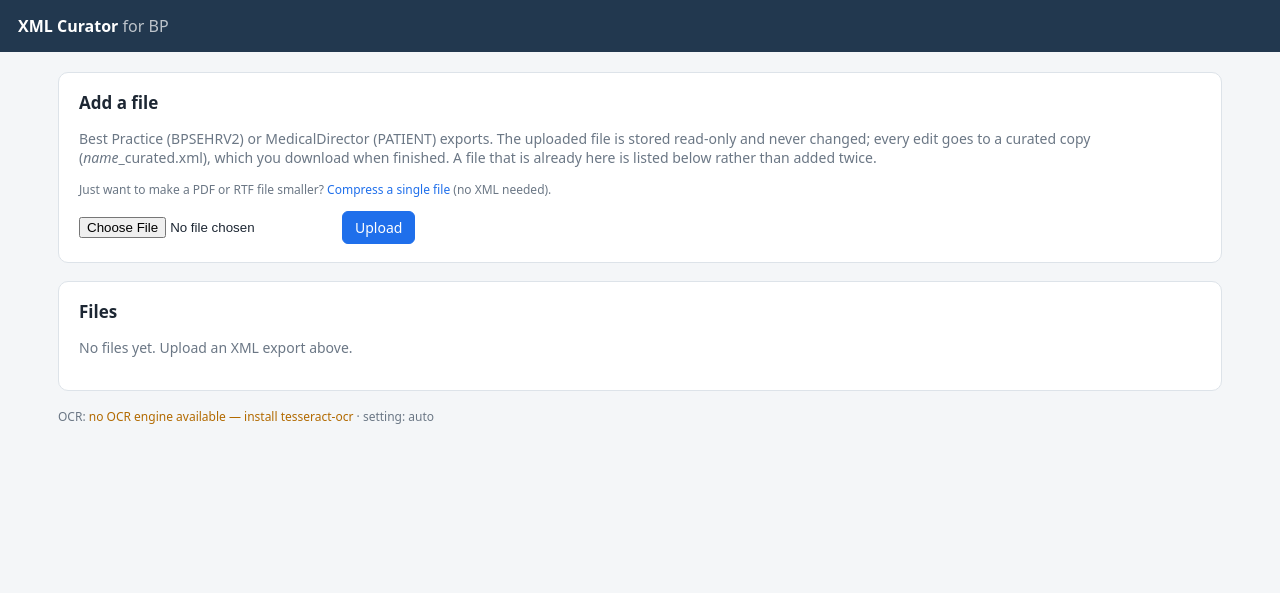
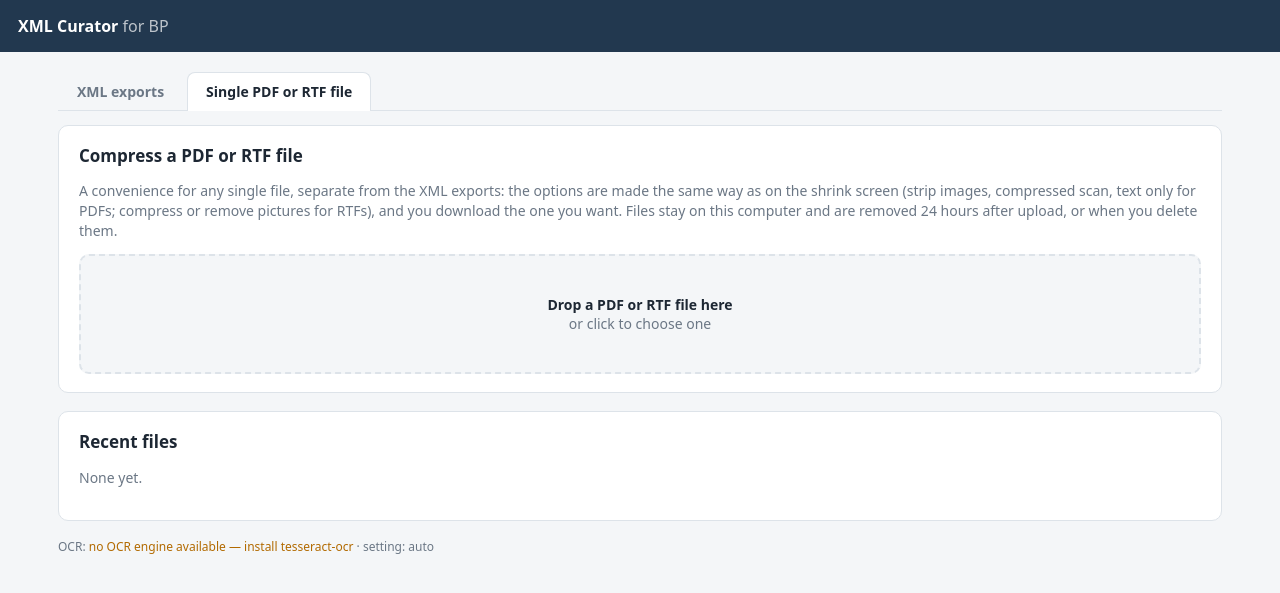
Before and after one commit to auroscope/xml_curator_for_BP_MD, a Flask app: page /?tab=file in a window 1280 px wide. Shown: the top 593 px of the page. Run offline with Flask 3, Linux system fonts and the light colour scheme; data that the repository does not hold is empty; some libraries are stand-ins or nearby versions.

Commit message:
Start page: tabs for XML exports and single files, uploads with a progress bar
The start page now has two tabs, XML exports (default) and Single PDF or RTF file, each with the
content of its former page; /file_compress redirects to the second. Both upload by drag and drop with
a progress bar, MB count and Cancel, then 'Processing' while the server reads the file; the server
answers the page's uploader with the next address as JSON, so flash messages still arrive.

A global [hidden] rule makes the hidden attribute win over display styles: 'Save & next' on the last
document and the text-confirm box were showing when they should not.

Co-Authored-By: Claude Opus 5.5 <noreply@anthropic.com>

```diff
--- a/app.py
+++ b/app.py
@@ -103,8 +103,19 @@ def require(wid):
 
 @app.route('/')
 def index():
+    """Start page: XML exports (default) and single-file compress, as tabs."""
+    files.cleanup()
     return render_template('index.html', workspaces=ws.list(), ocr_status=ocr.engine_status(),
-                           today=f'{datetime.now():%d%m%Y}')
+                           today=f'{datetime.now():%d%m%Y}', tab='file' if request.args.get('tab') == 'file' else 'xml',
+                           recent=files.recent(), keep_hours=FC.KEEP_HOURS)
+
+
+def _after_upload(url):
+    """Where to go after an upload: a redirect, or for the page's own uploader (which shows upload progress and
+    then goes there itself) the address as JSON. Flash messages are kept for that page either way."""
+    if request.headers.get('X-Upload') == '1':
+        return jsonify({'location': url})
+    return redirect(url)
 
 
 @app.route('/upload', methods=['POST'])
@@ -112,19 +123,19 @@ def upload():
     f = request.files.get('file')
     if not f or not f.filename:
         flash('Choose an XML file to upload.', 'warning')
-        return redirect(url_for('index'))
+        return _after_upload(url_for('index'))
     try:
         wid, existed = ws.create(f.stream, f.filename)
     except WorkspaceError as e:
         flash(str(e), 'danger')
-        return redirect(url_for('index'))
+        return _after_upload(url_for('index'))
     if existed:
         flash(f'{f.filename} is already in the curator (same file). Opened its existing workspace, with any '
               'changes you made to it.', 'warning')
-        return redirect(url_for('documents', wid=wid))
+        return _after_upload(url_for('documents', wid=wid))
     cands.start_precompute(wid)
     flash(f'Uploaded {f.filename}. The original is kept read-only; all edits go to a working copy.', 'success')
-    return redirect(url_for('documents', wid=wid))
+    return _after_upload(url_for('documents', wid=wid))
 
 
 @app.route('/w/<wid>/download')
@@ -853,21 +864,22 @@ def _file_meta(fid):
 
 @app.route('/file_compress', methods=['GET', 'POST'])
 def file_compress():
-    """Compress a single PDF or RTF file and download the result: a convenience, separate from the XML files."""
+    """Compress a single PDF or RTF file and download the result: a convenience, separate from the XML files.
+    The upload form and recent files are the start page's second tab."""
+    home = url_for('index', tab='file')
     if request.method == 'POST':
         f = request.files.get('file')
         if not f or not f.filename:
             flash('Choose a PDF or RTF file first.', 'danger')
-            return redirect(url_for('file_compress'))
+            return _after_upload(home)
         try:
             fid = files.create(f.filename, f.read())
         except FC.FileError as e:
             flash(str(e), 'danger')
-            return redirect(url_for('file_compress'))
+            return _after_upload(home)
         files.start(fid)
-        return redirect(url_for('file_result', fid=fid))
-    files.cleanup()
-    return render_template('file_compress.html', recent=files.recent(), keep_hours=FC.KEEP_HOURS)
+        return _after_upload(url_for('file_result', fid=fid))
+    return redirect(home)
 
 
 @app.route('/file_compress/<fid>')
@@ -901,7 +913,7 @@ def file_delete(fid):
     meta = _file_meta(fid)
     files.delete(fid)
     flash(f"Deleted {meta['name']} and its compressed versions.", 'success')
-    return redirect(url_for('file_compress'))
+    return redirect(url_for('index', tab='file'))
 
 
 @app.route('/file_compress/<fid>/file/<option>')
--- a/static/app.css
+++ b/static/app.css
@@ -54,7 +54,17 @@ a:hover { text-decoration: underline; }
 .dropzone { display: flex; align-items: center; justify-content: center; text-align: center; margin-top: 12px; min-height: 120px;
   border: 2px dashed var(--line); border-radius: 10px; background: var(--bg); cursor: pointer; position: relative; }
 .dropzone:hover, .dropzone.over { border-color: var(--accent); background: var(--accent-soft); }
-.dropzone.busy { cursor: progress; opacity: .7; }
+[hidden] { display: none !important; }      /* the hidden attribute wins over display: flex etc. */
+.upload-progress { margin-top: 12px; padding: 18px; border: 1px solid var(--line); border-radius: 10px; background: var(--bg);
+  display: flex; flex-direction: column; align-items: center; gap: 8px; text-align: center; }
+.upload-progress progress { width: min(420px, 100%); height: 12px; accent-color: var(--accent); }
+.upload-name { font-weight: 600; word-break: break-all; }
+.upload-error { margin-top: 10px; }
+.home-tabs { display: flex; gap: 4px; margin-bottom: 14px; border-bottom: 1px solid var(--line); }
+.home-tab { padding: 9px 18px; border: 1px solid transparent; border-bottom: 0; border-radius: 8px 8px 0 0; color: var(--muted);
+  font-weight: 600; margin-bottom: -1px; }
+.home-tab:hover { color: var(--ink); }
+.home-tab.active { background: var(--panel); border-color: var(--line); color: var(--ink); }
 .dropzone input[type=file] { position: absolute; inset: 0; opacity: 0; cursor: pointer; }
 .grid { width: 100%; border-collapse: collapse; }
 .grid th, .grid td { padding: 8px 10px; border-bottom: 1px solid var(--line); text-align: left; vertical-align: top; }
--- /dev/null
+++ b/static/upload.js
@@ -0,0 +1,79 @@
+// Upload boxes (form[data-upload]): drop a file or choose one, and it is sent in the background with a progress bar.
+// The server answers with where to go next ({"location": ...}); flash messages are waiting for that page.
+(function () {
+  const mb = n => (n / 1048576).toFixed(1) + ' MB';
+
+  document.querySelectorAll('form[data-upload]').forEach(form => {
+    const input = form.querySelector('input[type=file]');
+    const zone = form.querySelector('.dropzone');
+    const box = form.querySelector('.upload-progress');
+    const bar = box.querySelector('progress');
+    const status = box.querySelector('.upload-status');
+    const cancel = box.querySelector('.upload-cancel');
+    let xhr = null;
+
+    function reset(message) {
+      xhr = null;
+      box.hidden = true;
+      zone.hidden = false;
+      input.value = '';
+      if (message) {
+        const div = document.createElement('div');
+        div.className = 'flash flash-danger upload-error';
+        div.textContent = message;
+        form.querySelectorAll('.upload-error').forEach(e => e.remove());
+        form.appendChild(div);
+      }
+    }
+
+    function send(file) {
+      if (!file || xhr) return;
+      form.querySelectorAll('.upload-error').forEach(e => e.remove());
+      zone.hidden = true;
+      box.hidden = false;
+      cancel.hidden = false;
+      box.querySelector('.upload-name').textContent = file.name;
+      bar.max = file.size || 1;
+      bar.value = 0;
+      status.textContent = 'Starting the upload…';
+
+      const data = new FormData(form);
+      data.set('file', file, file.name);
+      xhr = new XMLHttpRequest();
+      xhr.open('POST', form.action);
+      xhr.setRequestHeader('X-Upload', '1');
+      xhr.upload.addEventListener('progress', e => {
+        if (!e.lengthComputable) return;
+        bar.max = e.total;
+        bar.value = e.loaded;
+        status.textContent = `Uploading: ${mb(e.loaded)} of ${mb(e.total)} · ${Math.floor(100 * e.loaded / e.total)}%`;
+      });
+      xhr.upload.addEventListener('load', () => {
+        bar.removeAttribute('value');                       // indeterminate while the server reads the file
+        cancel.hidden = true;
+        status.textContent = 'Uploaded. Processing the file…';
+      });
+      xhr.addEventListener('load', () => {
+        let next = null;
+        try { next = JSON.parse(xhr.responseText).location; } catch (e) {}
+        if (xhr.status === 200 && next) { location.href = next; return; }
+        reset(xhr.status === 413 ? 'The file is larger than the upload limit.'
+                                 : `The upload failed (${xhr.status || 'no response'}). Please try again.`);
+      });
+      xhr.addEventListener('error', () => reset('The upload failed: the connection to the server was lost.'));
+      xhr.addEventListener('abort', () => reset());
+      xhr.send(data);
+    }
+
+    cancel.addEventListener('click', () => { if (xhr) xhr.abort(); });
+    input.addEventListener('change', () => send(input.files[0]));
+    ['dragenter', 'dragover'].forEach(t => zone.addEventListener(t, e => { e.preventDefault(); zone.classList.add('over'); }));
+    ['dragleave', 'drop'].forEach(t => zone.addEventListener(t, () => zone.classList.remove('over')));
+    zone.addEventListener('drop', e => { e.preventDefault(); send(e.dataTransfer.files[0]); });
+  });
+
+  // A file dropped outside a box would otherwise be opened by the browser, leaving the app
+  ['dragover', 'drop'].forEach(t => window.addEventListener(t, e => {
+    if (!e.target.closest || !e.target.closest('.dropzone')) e.preventDefault();
+  }));
+})();
--- /dev/null
+++ b/templates/_upload.html
@@ -0,0 +1,17 @@
+{# A drag-and-drop upload box. static/upload.js sends the file in the background with a progress bar. #}
+{% macro upload_box(action, accept, prompt) -%}
+<form action="{{ action }}" method="post" enctype="multipart/form-data" class="upload-form" data-upload>
+  <input type="hidden" name="_csrf" value="{{ csrf_token() }}">
+  <label class="dropzone">
+    <input type="file" name="file" accept="{{ accept }}" required>
+    <span class="dropzone-text"><strong>{{ prompt }}</strong><br><span class="muted">or click to choose one</span></span>
+  </label>
+  <div class="upload-progress" hidden>
+    <div class="upload-name"></div>
+    <progress max="1" value="0"></progress>
+    <div class="upload-status muted small"></div>
+    <button type="button" class="btn btn-sm upload-cancel">Cancel</button>
+  </div>
+  <noscript><button class="btn btn-primary" type="submit">Upload</button></noscript>
+</form>
+{%- endmacro %}
--- a/templates/file_result.html
+++ b/templates/file_result.html
@@ -5,7 +5,7 @@
 {% block topbar %}
   <div class="topbar-meta"><strong>{{ meta.name }}</strong> <span class="muted-inv">· {{ meta.bytes|size }}</span></div>
   <nav class="topbar-links">
-    <a href="{{ url_for('file_compress') }}" class="cancel-link">◀ Compress another file</a>
+    <a href="{{ url_for('index', tab='file') }}" class="cancel-link">◀ Compress another file</a>
   </nav>
 {% endblock %}
 
--- a/templates/index.html
+++ b/templates/index.html
@@ -1,18 +1,19 @@
 {% extends 'base.html' %}
+{% from '_upload.html' import upload_box %}
 {% block content %}
 <main class="page">
+  <nav class="home-tabs" role="tablist">
+    <a href="{{ url_for('index') }}" class="home-tab {{ 'active' if tab == 'xml' }}" data-home-tab="xml" role="tab">XML exports</a>
+    <a href="{{ url_for('index', tab='file') }}" class="home-tab {{ 'active' if tab == 'file' }}" data-home-tab="file" role="tab">Single PDF or RTF file</a>
+  </nav>
+
+  <div data-home="xml" {{ 'hidden' if tab != 'xml' }}>
   <section class="card">
-    <h2>Add a file</h2>
+    <h2>Add an XML export</h2>
     <p class="muted">Best Practice (BPSEHRV2) or MedicalDirector (PATIENT) exports. The uploaded file is stored read-only and never
       changed; every edit goes to a curated copy (<em>name</em>_curated.xml), which you download when finished. A file that is
       already here is listed below rather than added twice.</p>
-    <p class="muted small">Just want to make a PDF or RTF file smaller? <a href="{{ url_for('file_compress') }}">Compress a single file</a>
-      (no XML needed).</p>
-    <form action="{{ url_for('upload') }}" method="post" enctype="multipart/form-data" class="upload">
-      <input type="hidden" name="_csrf" value="{{ csrf_token() }}">
-      <input type="file" name="file" accept=".xml,application/xml,text/xml" required>
-      <button class="btn btn-primary" type="submit">Upload</button>
-    </form>
+    {{ upload_box(url_for('upload'), '.xml,application/xml,text/xml', 'Drop an XML export here') }}
   </section>
 
   <section class="card">
@@ -82,6 +83,44 @@
     <p class="muted">No files yet. Upload an XML export above.</p>
     {% endif %}
   </section>
+  </div>
+
+  <div data-home="file" {{ 'hidden' if tab != 'file' }}>
+  <section class="card">
+    <h2>Compress a PDF or RTF file</h2>
+    <p class="muted">A convenience for any single file, separate from the XML exports: the options are made the same way as on
+      the shrink screen (strip images, compressed scan, text only for PDFs; compress or remove pictures for RTFs), and you
+      download the one you want. Files stay on this computer and are removed {{ keep_hours|round|int }} hours after upload,
+      or when you delete them.</p>
+    {{ upload_box(url_for('file_compress'), '.pdf,.rtf,application/pdf,application/rtf,text/rtf', 'Drop a PDF or RTF file here') }}
+  </section>
+
+  <section class="card">
+    <h2>Recent files</h2>
+    {% if recent %}
+    <table class="files">
+      <thead><tr><th>File</th><th class="num">Size</th><th>Uploaded</th><th></th></tr></thead>
+      <tbody>
+      {% for fid, m in recent %}
+        <tr>
+          <td><span class="fmt fmt-{{ m.fmt }}">{{ m.fmt|upper }}</span> <a href="{{ url_for('file_result', fid=fid) }}">{{ m.name }}</a></td>
+          <td class="num">{{ m.bytes|size }}</td>
+          <td class="muted small">{{ m.uploaded[8:10] }}/{{ m.uploaded[5:7] }}/{{ m.uploaded[:4] }} {{ m.uploaded[11:16] }}</td>
+          <td class="f-actions">
+            <a class="btn btn-sm" href="{{ url_for('file_result', fid=fid) }}">Open</a>
+            <form method="post" action="{{ url_for('file_delete', fid=fid) }}" data-confirm="Delete {{ m.name }} and its compressed versions?">
+              <input type="hidden" name="_csrf" value="{{ csrf_token() }}"><button class="linkbtn small danger" type="submit">Delete</button>
+            </form>
+          </td>
+        </tr>
+      {% endfor %}
+      </tbody>
+    </table>
+    {% else %}
+    <p class="muted">None yet.</p>
+    {% endif %}
+  </section>
+  </div>
 
   <dialog id="fresh-dialog" class="dialog">
     <form method="post" id="fresh-form">
@@ -108,7 +147,17 @@
 </main>
 {% endblock %}
 {% block scripts %}
+<script src="{{ url_for('static', filename='upload.js') }}"></script>
 <script>
+// Start-page tabs: switch without reloading, and keep the address in step so a reload stays on the same tab
+document.querySelectorAll('[data-home-tab]').forEach(a => a.addEventListener('click', e => {
+  e.preventDefault();
+  const name = a.dataset.homeTab;
+  document.querySelectorAll('[data-home-tab]').forEach(t => t.classList.toggle('active', t === a));
+  document.querySelectorAll('[data-home]').forEach(d => { d.hidden = d.dataset.home !== name; });
+  history.replaceState(null, '', a.href);
+}));
+
 document.querySelectorAll('[data-fresh]').forEach(btn => btn.addEventListener('click', () => {
   const d = document.getElementById('fresh-dialog');
   document.getElementById('fresh-form').action = btn.dataset.fresh;
```
Also changed, not shown: templates/file_compress.html (deleted, +0 -65 lines), tests/test_file_compress.py (+21 -5 lines), README.md.
